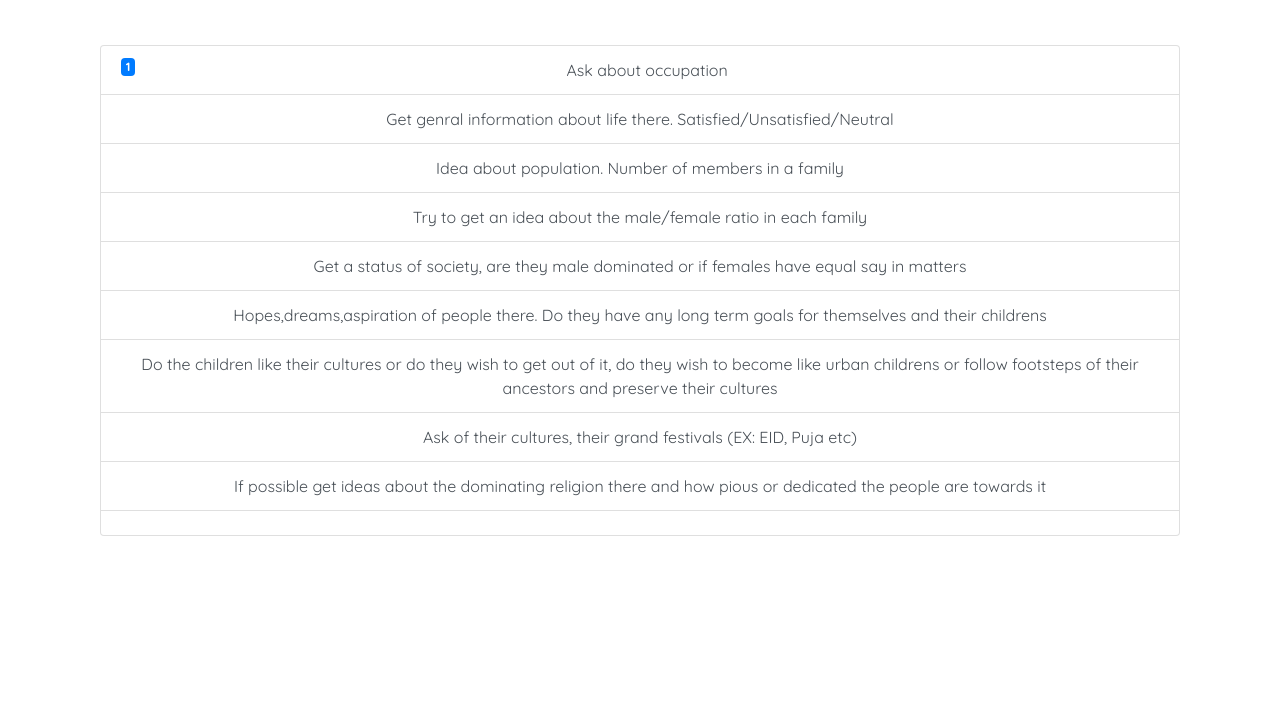
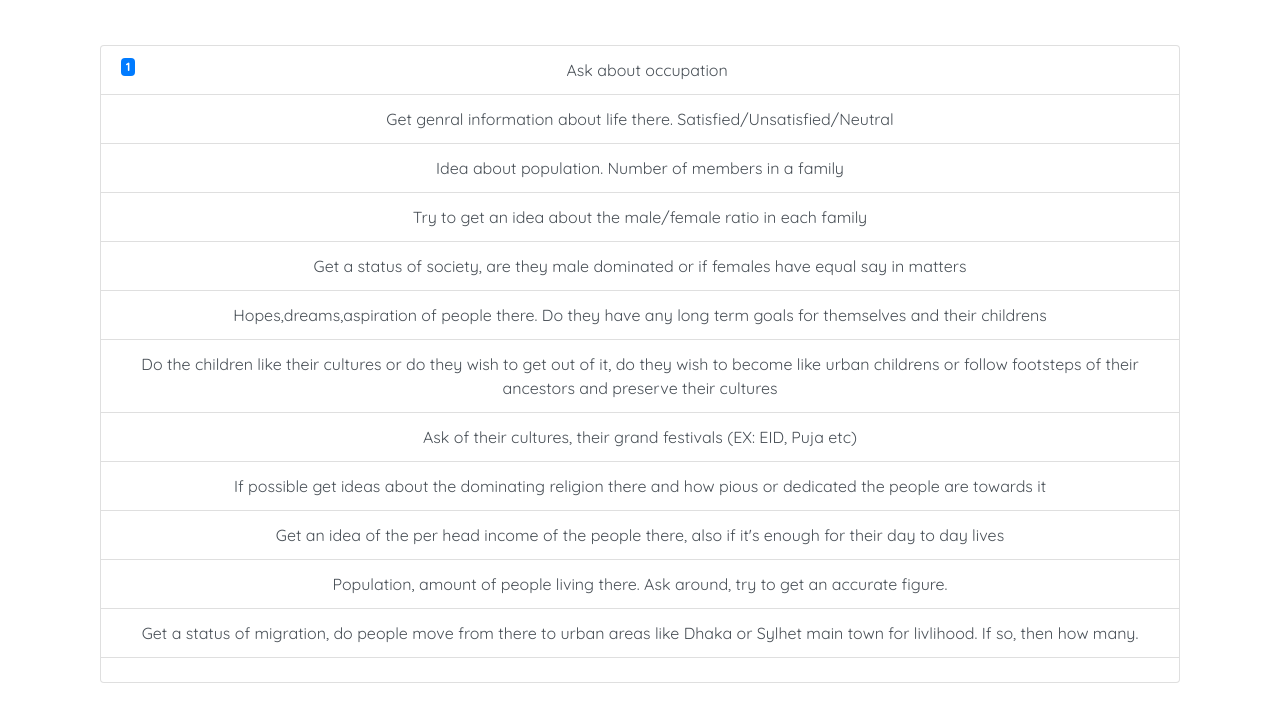
Before and after one commit to MrScX/env_203_survey_paper, a website: page public/survey_question.html in a window 1280 px wide. Shown: the part 98-800 px from the top of the page. Drawn offline with nearby package versions, Linux system fonts and the light colour scheme.

Commit message:
added more questions

```diff
--- a/public/survey_question.html
+++ b/public/survey_question.html
@@ -51,6 +51,9 @@
                 <a href="" class="list-group-item-action list-group-item">Do the children like their cultures or do they wish to get out of it, do they wish to become like urban childrens or follow footsteps of their ancestors and preserve their cultures</a>
                 <a href="" class="list-group-item-action list-group-item">Ask of their cultures, their grand festivals (EX: EID, Puja etc)</a>
                 <a href="" class="list-group-item-action list-group-item">If possible get ideas about the dominating religion there and how pious or dedicated the people are towards it</a>
+                <a href="" class="list-group-item-action list-group-item">Get an idea of the per head income of the people there, also if it's enough for their day to day lives</a>
+                <a href="" class="list-group-item-action list-group-item">Population, amount of people living there. Ask around, try to get an accurate figure.</a>
+                <a href="" class="list-group-item-action list-group-item">Get a status of migration, do people move from there to urban areas like Dhaka or Sylhet main town for livlihood. If so, then how many.</a>
                 <a href="" class="list-group-item-action list-group-item"></a>
             </ul>
         </div>
```
